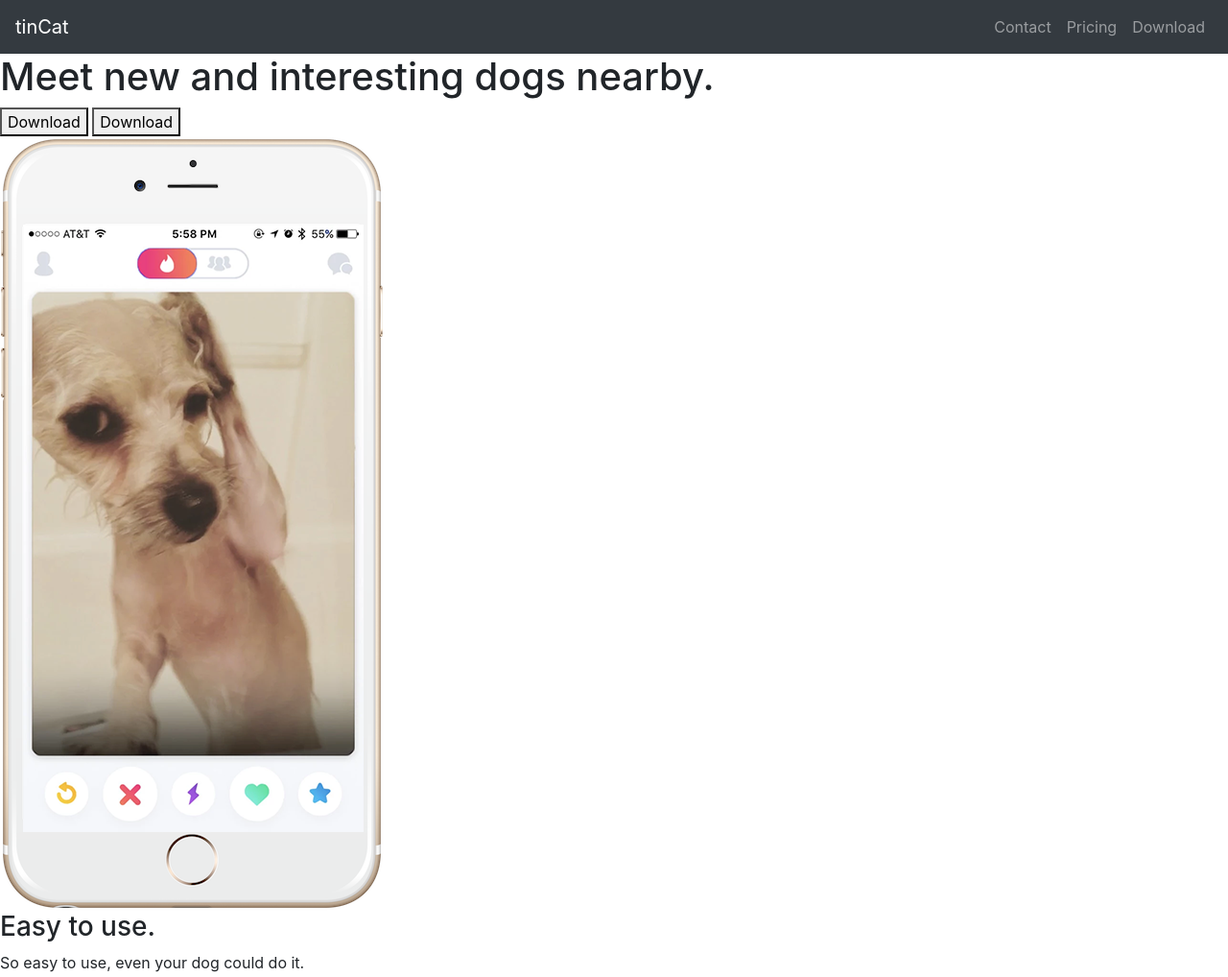
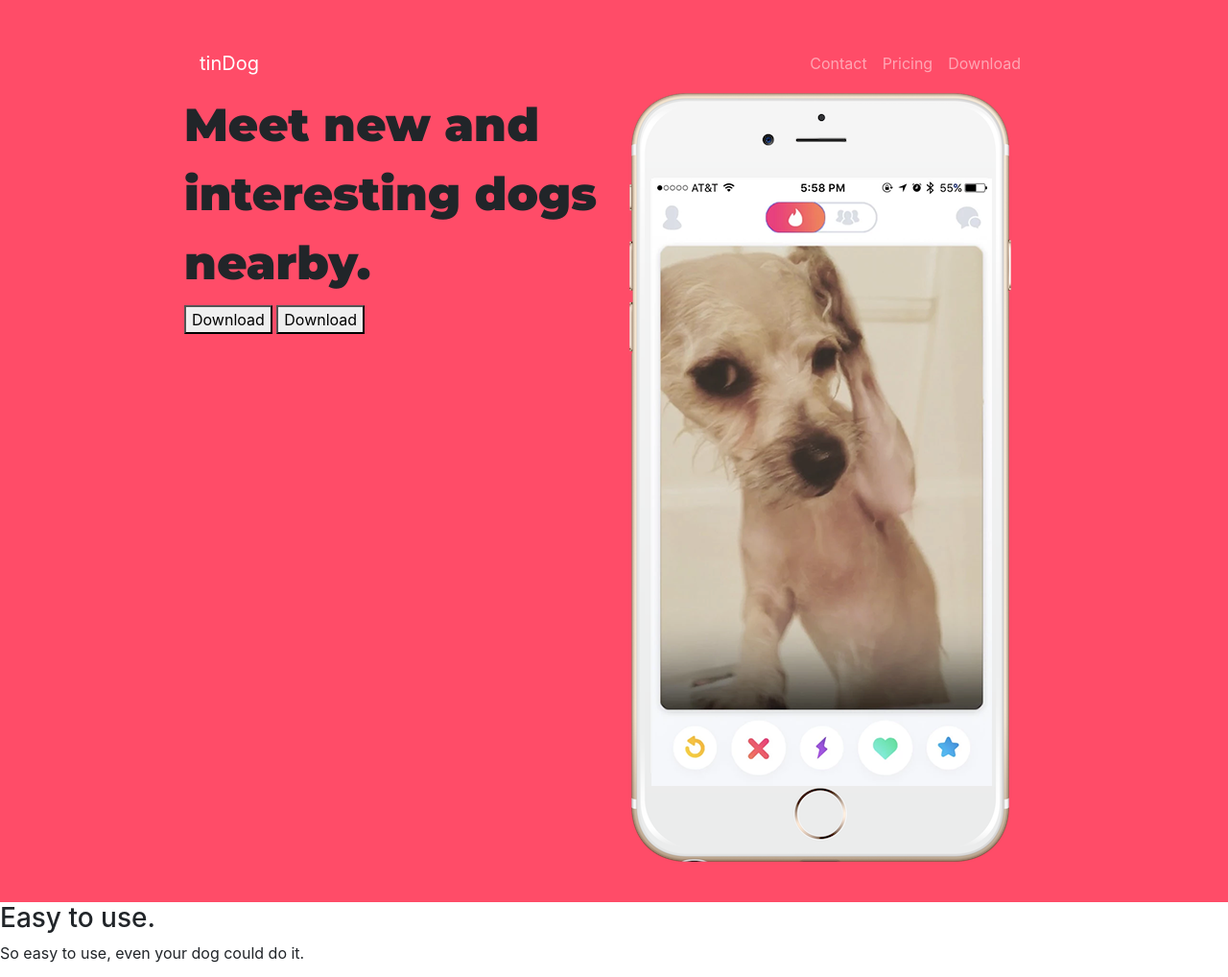
Before and after one commit to OumB2021/tinDog, a plain HTML site: page index.html in a window 1280 px wide. Shown: the top 1018 px of the page at 96% size. Drawn offline with nearby package versions, Linux system fonts and the light colour scheme.

Commit message:
containers setup

```diff
--- a/css/styles.css
+++ b/css/styles.css
@@ -0,0 +1,14 @@
+#title{
+  background-color: #ff4c68;
+}
+
+h1{
+  font-family: Montserrat;
+  font-weight: 900;
+  font-size: 3rem;
+  line-height: 1.5;
+}
+
+.container-fluid{
+  padding: 3% 15%;
+}
--- a/index.html
+++ b/index.html
@@ -9,6 +9,8 @@
     <script src="https://cdn.jsdelivr.net/npm/bootstrap@5.2.3/dist/js/bootstrap.bundle.min.js" integrity="sha384-kenU1KFdBIe4zVF0s0G1M5b4hcpxyD9F7jL+jjXkk+Q2h455rYXK/7HAuoJl+0I4" crossorigin="anonymous"></script>
     <!-- Bootstrap CSS -->
     <link rel="stylesheet" href="https://stackpath.bootstrapcdn.com/bootstrap/4.3.1/css/bootstrap.min.css" integrity="sha384-ggOyR0iXCbMQv3Xipma34MD+dH/1fQ784/j6cY/iJTQUOhcWr7x9JvoRxT2MZw1T" crossorigin="anonymous">
+    <!-- fonts -->
+    <link rel="preconnect" href="https://fonts.googleapis.com"><link rel="preconnect" href="https://fonts.gstatic.com" crossorigin><link href="https://fonts.googleapis.com/css2?family=Montserrat:wght@400;900&family=Ubuntu:wght@400;700&display=swap" rel="stylesheet">
     <!-- CSS -->
     <link rel="stylesheet" href="css/styles.css">
   </head>
@@ -21,10 +23,10 @@
     <script src="https://stackpath.bootstrapcdn.com/bootstrap/4.3.1/js/bootstrap.min.js" integrity="sha384-JjSmVgyd0p3pXB1rRibZUAYoIIy6OrQ6VrjIEaFf/nJGzIxFDsf4x0xIM+B07jRM" crossorigin="anonymous"></script>
 
     <section id="title">
-
+      <div class="container-fluid">
         <!-- Nav Bar -->
-      <nav class="navbar navbar-expand-lg navbar-dark bg-dark">
-        <a class="navbar-brand" href="">tinCat</a>
+        <nav class="navbar navbar-expand-lg navbar-dark">
+          <a class="navbar-brand" href="">tinDog</a>
           <button class="navbar-toggler" type="button" data-bs-toggle="collapse" data-bs-target="#navbarTogglerDemo01" aria-controls="navbarTogglerDemo01" aria-expanded="false" aria-label="Toggle navigation">
               <span class="navbar-toggler-icon"></span>
           </button>
@@ -43,19 +45,19 @@
           </div>
         </nav>
 
-
-
-
         <!-- Title -->
-
-      <div>
-        <h1>Meet new and interesting dogs nearby.</h1>
+        <div class="row">
+          <div class="col-lg-6">
+            <h1 class="h1-title">Meet new and interesting dogs nearby.</h1>
             <button type="button">Download</button>
             <button type="button">Download</button>
           </div>
-      <div>
+          <div class="col-lg-6">
             <img src="images/iphone6.png" alt="iphone-mockup">
           </div>
+        </div>
+      </div>
+
 
     </section>
 
```
Also changed, not shown: 1 other file. Lines whose indentation alone changed are shown as unchanged.
